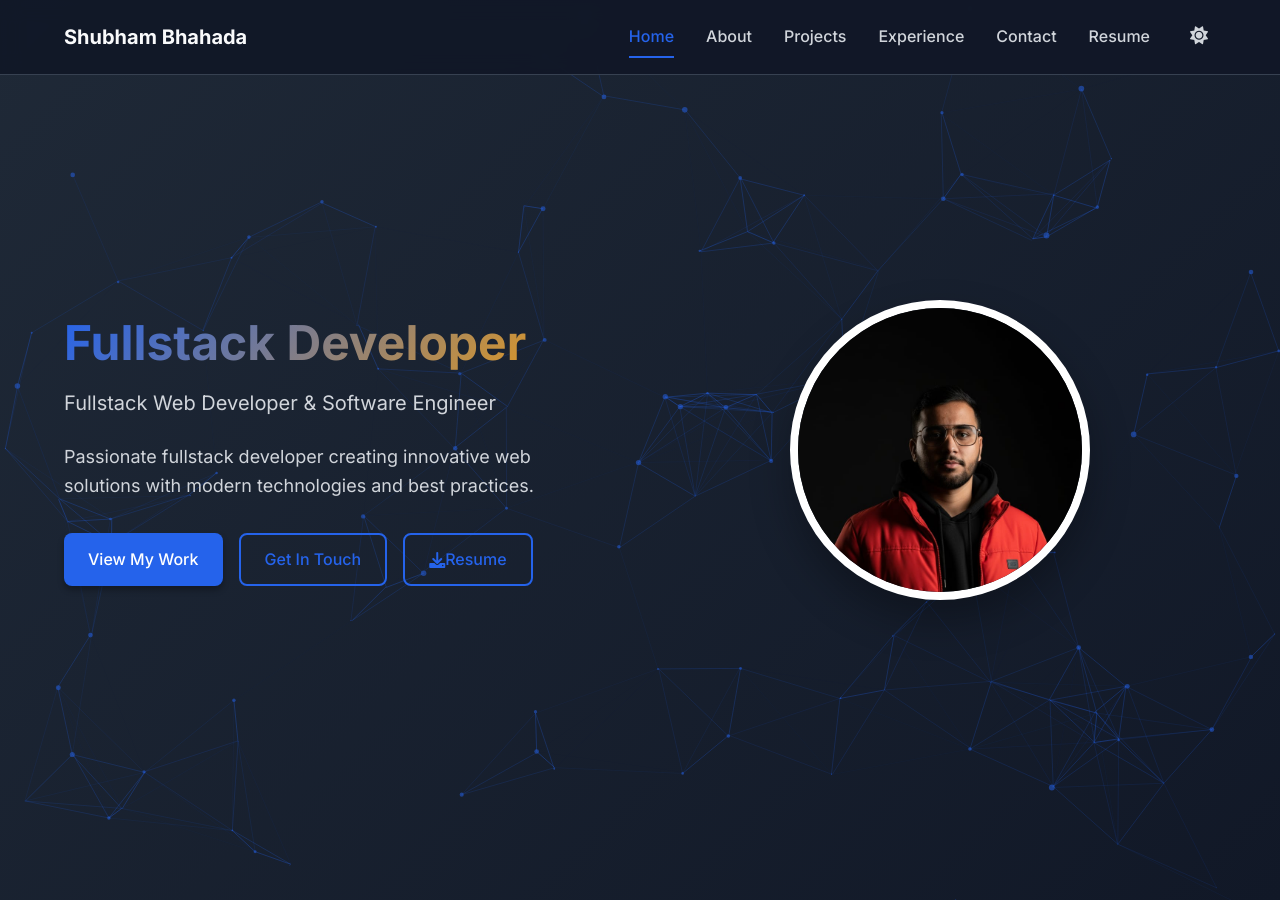
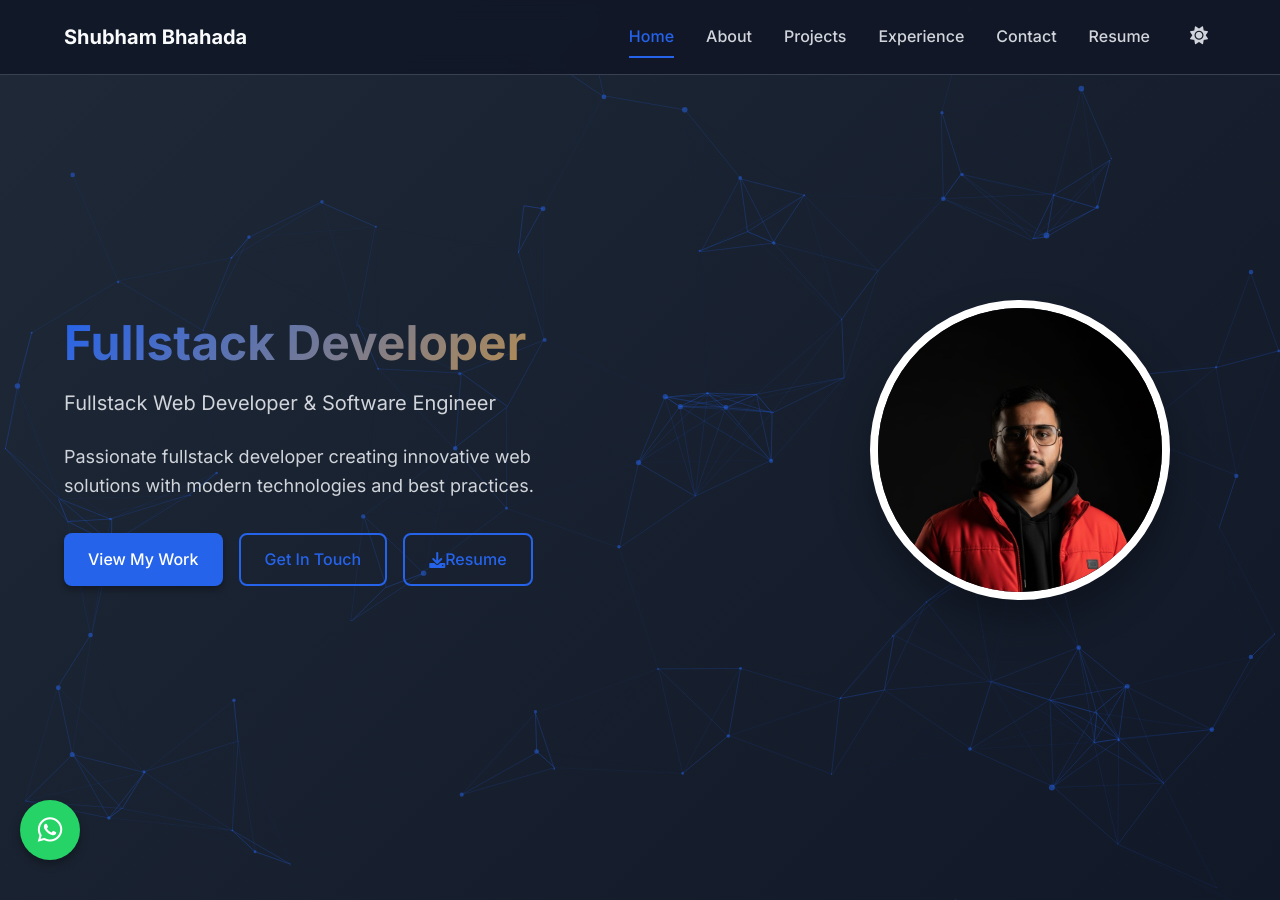
Before and after one commit to devbhahadaji/devbhahadaji.github.io, a Jekyll site: the page built from index.html, in a window 1280 px wide and 900 px high. Built offline with Jekyll 4.4.1, drawn with Linux system fonts in a browser that asks for light colours.

Commit message:
add whatsapp icon and try to fix back to top and teh typing animation

```diff
--- a/_config.yml
+++ b/_config.yml
@@ -177,6 +177,7 @@
 contact:
   email: "shubhamchoudhary18062002@gmail.com"
   phone: "+91 7742217724"
+  whatsapp_number: "+917742217724"
   location: "Rajasthan, India"
   message: "I'm always interested in new opportunities and exciting projects. Whether you want to discuss a potential collaboration or just say hello, feel free to reach out!"
   form_action: "https://formspree.io/f/your-form-id"  # Replace with your Formspree endpoint
--- a/_includes/footer.html
+++ b/_includes/footer.html
@@ -1,3 +1,7 @@
+<a href="https://wa.me/{{ site.contact.whatsapp_number }}" target="_blank" class="whatsapp-fixed"
+  aria-label="Chat with me on WhatsApp">
+  <i class="fab fa-whatsapp"></i>
+</a>
 <!-- Footer -->
 <footer class="footer">
   <div class="container">
@@ -17,10 +21,13 @@
 <!-- Scripts -->
 <script src="{{ '/assets/js/main.js' | relative_url }}"></script>
 
+{% if site.features.back_to_top %}
 <!-- Back to Top Button -->
 <button id="back-to-top" class="back-to-top" aria-label="Back to top">
   <i class="fas fa-chevron-up"></i>
 </button>
+{% endif %}
+
 
 <!-- Schema.org structured data -->
 <script type="application/ld+json">
--- a/assets/css/main.css
+++ b/assets/css/main.css
@@ -1235,6 +1235,55 @@
   outline: 2px solid var(--accent-color);
 }
 
+#typed-text {
+  display: inline-block;
+  min-width: 22ch; /* adjust to your longest string */
+  white-space: nowrap;
+}
+.whatsapp-fixed {
+  position: fixed;
+  left: 20px;           /* Distance from left edge */
+  bottom: 40px;         /* Distance from bottom edge */
+  background-color: #25D366;
+  color: white;
+  border-radius: 50%;
+  width: 60px;
+  height: 60px;
+  display: flex;
+  justify-content: center;
+  align-items: center;
+  font-size: 28px;
+  z-index: 1000;
+  box-shadow: 0 4px 8px rgba(0,0,0,0.3);
+  transition: transform 0.2s, box-shadow 0.2s;
+}
+
+.back-to-top {
+  position: fixed;
+  bottom: 40px;
+  right: 40px;
+  width: 50px;
+  height: 50px;
+  background-color: #2563eb;
+  color: white;
+  border: none;
+  border-radius: 50%;
+  display: flex;
+  justify-content: center;
+  align-items: center;
+  font-size: 24px;
+  cursor: pointer;
+  opacity: 0;
+  pointer-events: none;
+  transition: opacity 0.3s, transform 0.3s;
+  z-index: 1000;
+}
+
+.back-to-top.visible {
+  opacity: 1;
+  pointer-events: auto;
+  transform: translateY(0);
+}
 /* Print styles */
 @media print {
   .navbar,
```
